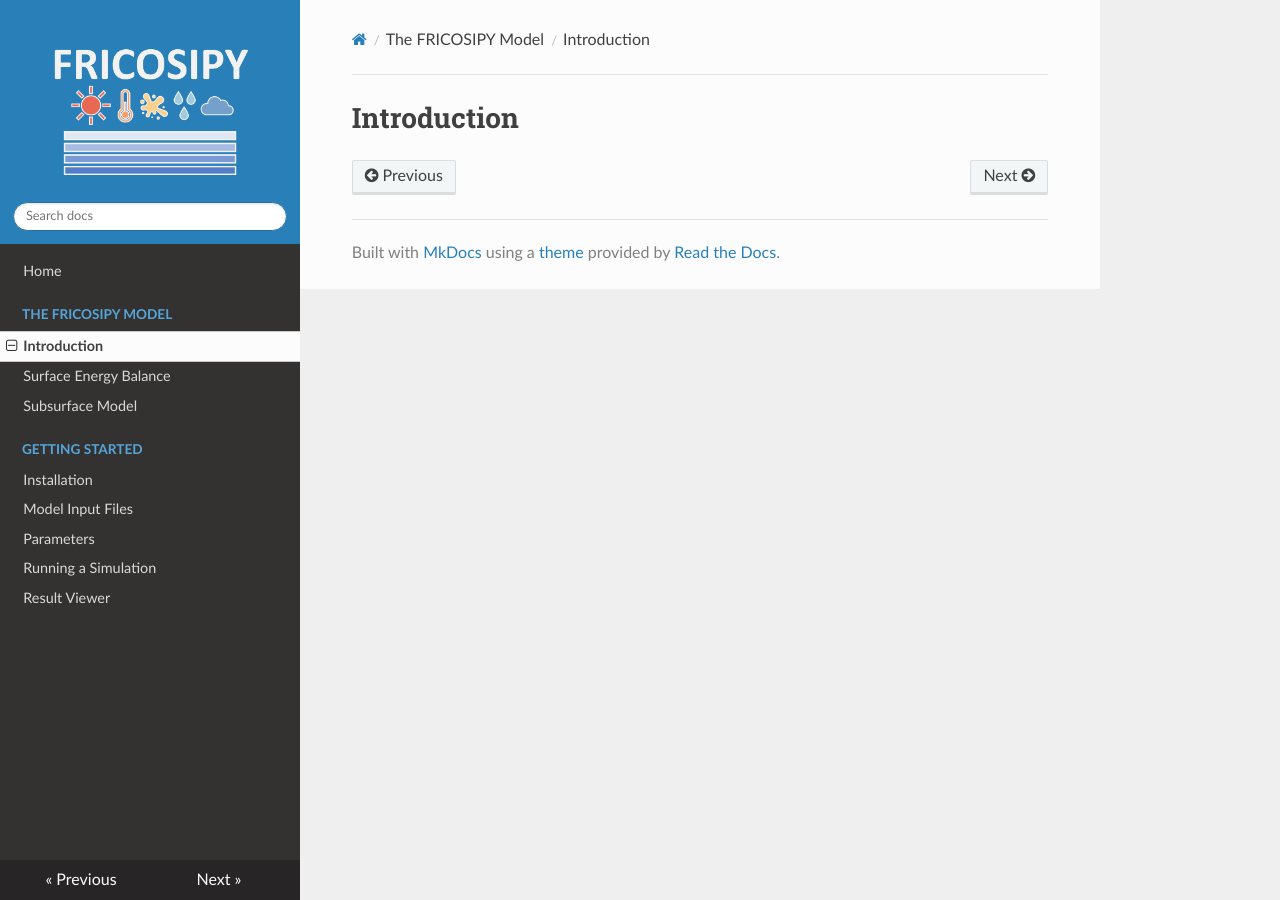
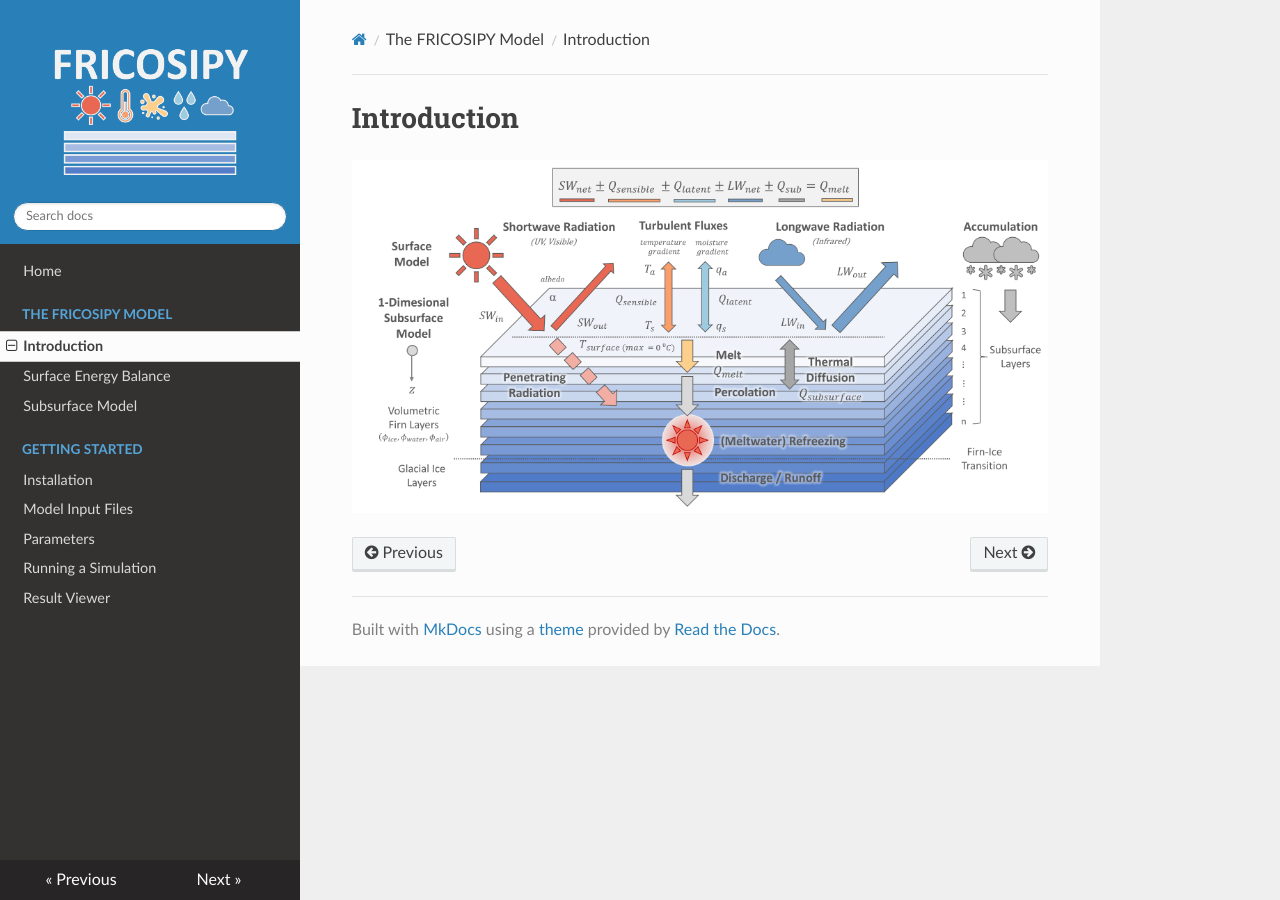
Before and after one commit to MarcusGastaldello/FRICOSIPY, an MkDocs documentation site: the page built from docs/introduction.md, in a window 1280 px wide. Built offline with MkDocs 1.6.1, drawn with Linux system fonts in a browser that asks for light colours; nearby versions of some CDN libraries.

Commit message:
Update introduction.md

```diff
--- a/docs/introduction.md
+++ b/docs/introduction.md
@@ -1 +1,3 @@
 # Introduction
+
+![Alt text](images/FRICOSIPY_Figure.png)
```
